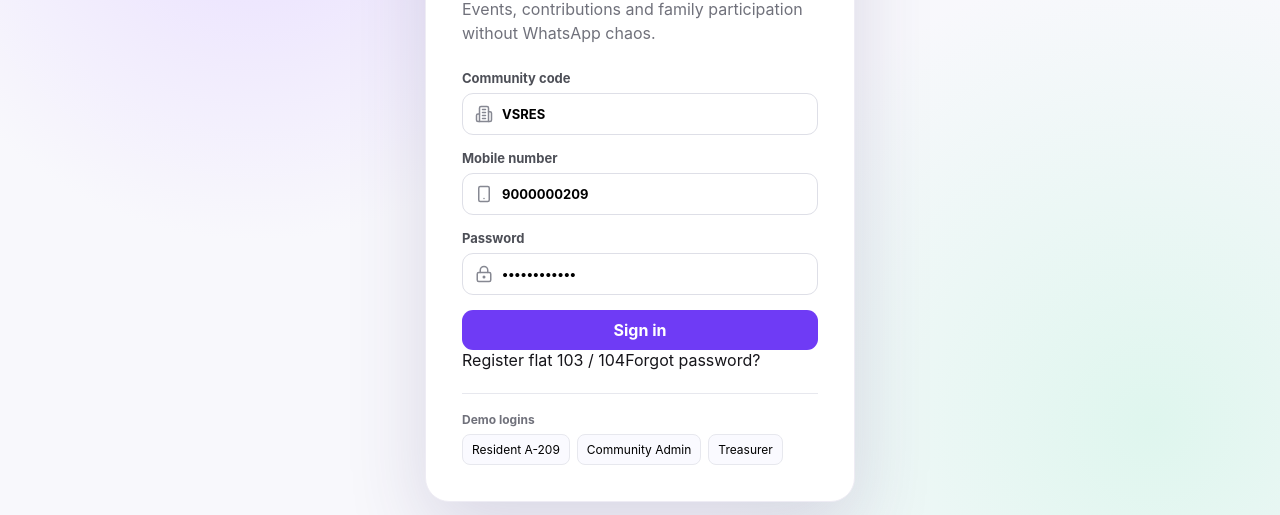
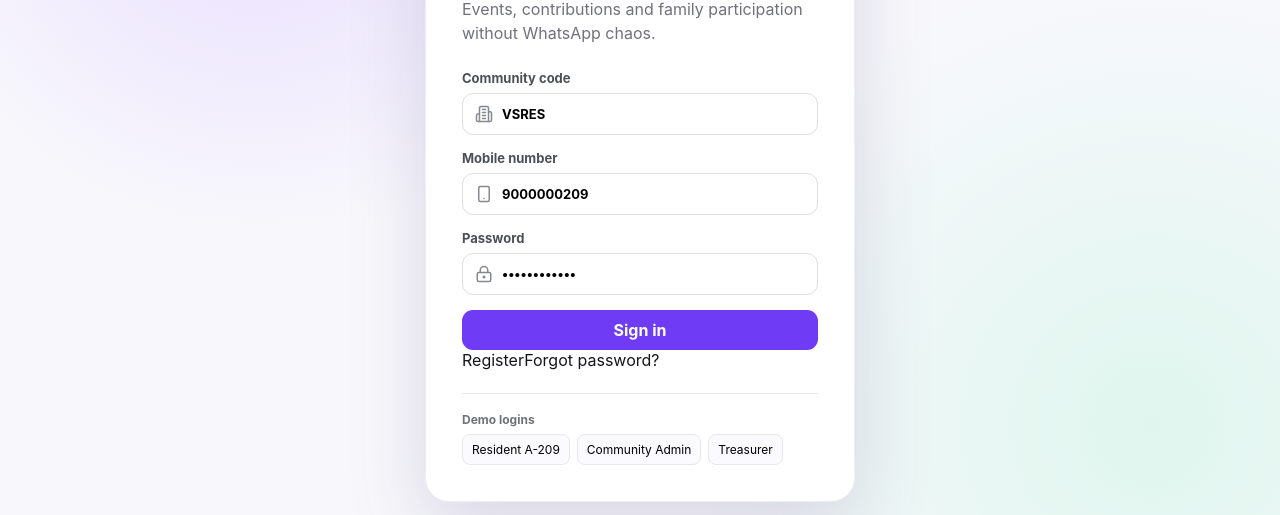
Before and after one commit to kkversile/community-events-saas, a React (Vite) app in the folder community-events-frontend/: page /login in a window 1280 px wide. Shown: the part 215-730 px from the top of the page. Built offline with nearby package versions, Linux system fonts and the light colour scheme; no server answers.

Commit message:
Simplify registration link label

```diff
--- a/community-events-frontend/src/App.tsx
+++ b/community-events-frontend/src/App.tsx
@@ -1,6 +1,6 @@
 import { Navigate, Route, Routes } from 'react-router-dom';
 import { useAuth } from './auth/AuthContext';
-import LoginPage from './pages/LoginPage'; import RegisterPage from './pages/RegisterPage'; import ForgotPasswordPage from './pages/ForgotPasswordPage'; import ResetPasswordPage from './pages/ResetPasswordPage';
+import LoginPage from './pages/LoginPageSimple'; import RegisterPage from './pages/RegisterPage'; import ForgotPasswordPage from './pages/ForgotPasswordPage'; import ResetPasswordPage from './pages/ResetPasswordPage';
 import ResidentLayout from './layouts/ResidentLayout'; import AdminLayout from './layouts/AdminLayout';
 import ResidentDashboardPage from './pages/ResidentDashboardPage'; import ResidentEventPage from './pages/ResidentEventPage'; import AdminDashboardPage from './pages/AdminDashboardPage'; import ResidentsPage from './pages/ResidentsPage'; import BuildingsUnitsPage from './pages/BuildingsUnitsPage'; import EventsPage from './pages/EventsPage'; import EventManagePage from './pages/EventManagePage'; import PaymentsPage from './pages/PaymentsPage'; import ReportsPage from './pages/ReportsPage'; import MastersPage from './pages/MastersPage'; import ExpensesPage from './pages/ExpensesPage'; import AnnouncementsPage from './pages/AnnouncementsPage'; import ChangePasswordPage from './pages/ChangePasswordPage';
 function Protected({ admin=false, children }: { admin?: boolean; children: any }) { const { user, isAdmin } = useAuth(); if (!user) return <Navigate to="/login" replace />; if (user.mustChangePassword) return <Navigate to="/change-password" replace />; if (admin && !isAdmin) return <Navigate to="/app/dashboard" replace />; return children; }
--- /dev/null
+++ b/community-events-frontend/src/pages/LoginPageSimple.tsx
@@ -0,0 +1,26 @@
+import { useState } from 'react';
+import { Link, useNavigate } from 'react-router-dom';
+import { Building2, LockKeyhole, Smartphone } from 'lucide-react';
+import { useAuth } from '../auth/AuthContext';
+import { errorMessage } from '../api/client';
+
+export default function LoginPageSimple() {
+  const { login } = useAuth();
+  const nav = useNavigate();
+  const [communityCode, setCommunityCode] = useState('VSRES');
+  const [mobile, setMobile] = useState('9000000209');
+  const [password, setPassword] = useState('Resident@123');
+  const [error, setError] = useState('');
+  const [loading, setLoading] = useState(false);
+
+  async function submit(e: any) {
+    e.preventDefault(); setError(''); setLoading(true);
+    try {
+      const user = await login(communityCode, mobile, password);
+      const admin = user.roles.some(r => ['SUPER_ADMIN', 'COMMUNITY_ADMIN', 'TREASURER', 'EVENT_ADMIN'].includes(r));
+      nav(user.mustChangePassword ? '/change-password' : admin ? '/admin/dashboard' : '/app/dashboard');
+    } catch (err) { setError(errorMessage(err)); } finally { setLoading(false); }
+  }
+
+  return <div className="login-page"><div className="login-panel"><div className="login-logo">CH</div><h1>CommunityHub</h1><p>Events, contributions and family participation without WhatsApp chaos.</p><form onSubmit={submit}><label>Community code<div className="input-icon"><Building2 size={18}/><input value={communityCode} onChange={e => setCommunityCode(e.target.value)} /></div></label><label>Mobile number<div className="input-icon"><Smartphone size={18}/><input value={mobile} onChange={e => setMobile(e.target.value)} /></div></label><label>Password<div className="input-icon"><LockKeyhole size={18}/><input type="password" value={password} onChange={e => setPassword(e.target.value)} /></div></label>{error && <div className="form-error">{error}</div>}<button className="btn btn-primary btn-block" disabled={loading}>{loading ? 'Signing in…' : 'Sign in'}</button></form><div className="auth-links"><Link to="/register">Register</Link><Link to="/forgot-password">Forgot password?</Link></div><div className="demo-logins"><strong>Demo logins</strong><button onClick={() => { setMobile('9000000209'); setPassword('Resident@123'); }}>Resident A-209</button><button onClick={() => { setMobile('9000000001'); setPassword('Admin@123'); }}>Community Admin</button><button onClick={() => { setMobile('9000000002'); setPassword('Treasurer@123'); }}>Treasurer</button></div></div></div>;
+}
```
